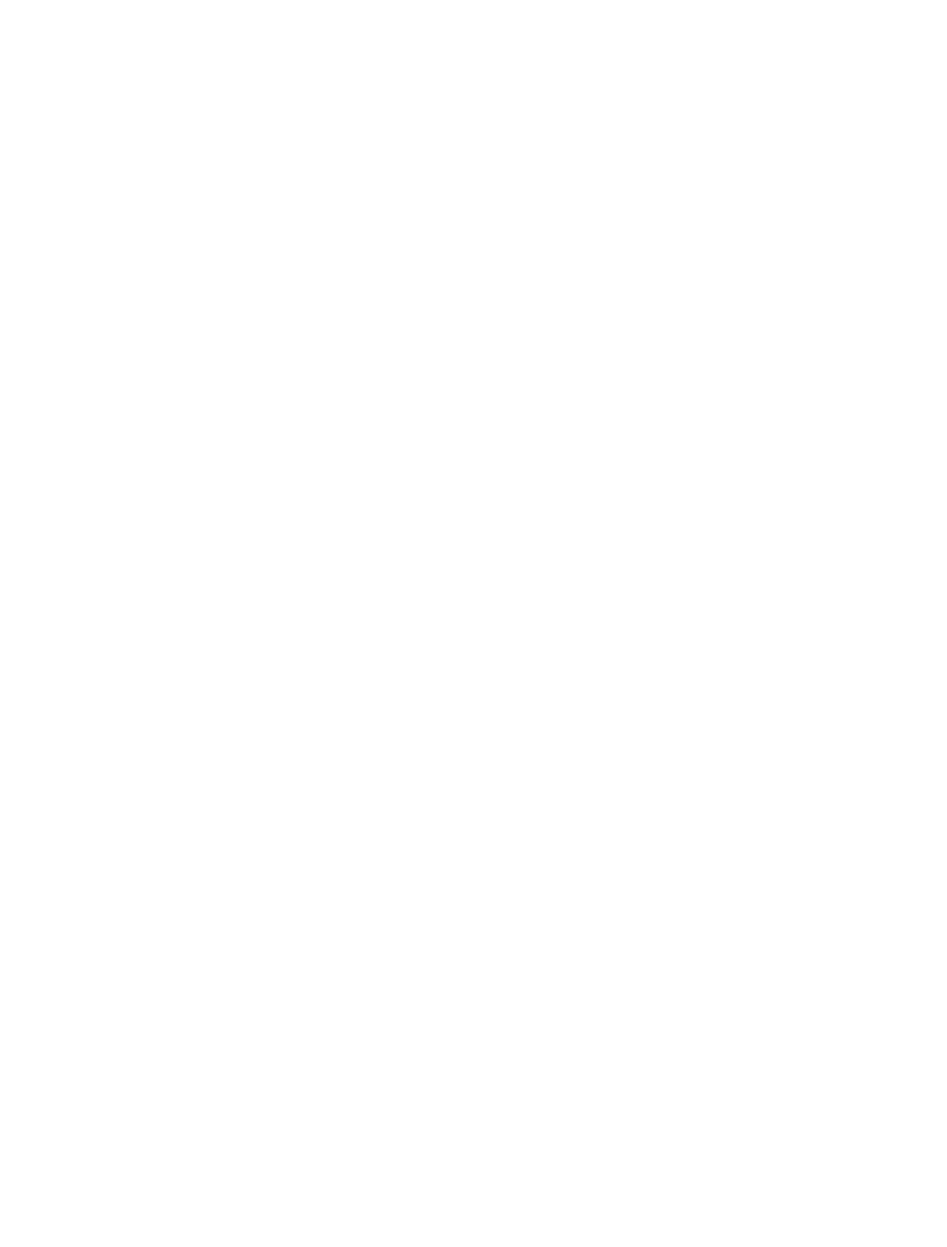
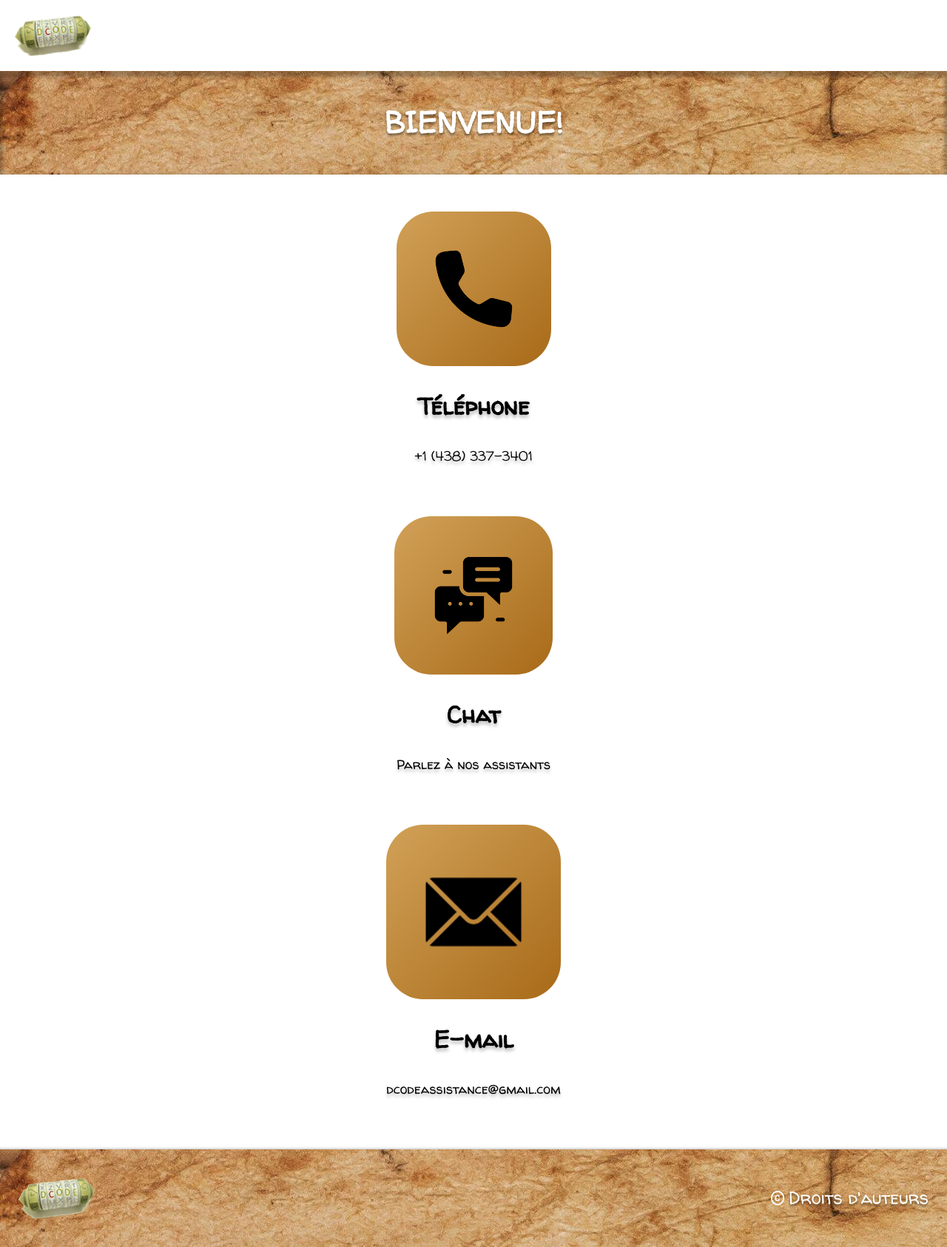
Before and after one commit to ItzLullyx/Luca_Web2final_582-211, a plain HTML site: page index.html in a window 1280 px wide. Shown: the whole page at 74% size. Before the commit the page ends 800 px from the top, so only its background shows below. Drawn offline with Linux system fonts and the light colour scheme.

Commit message:
Finir le HTML et le CSS de la page Contact

```diff
--- a/css/main.css
+++ b/css/main.css
@@ -1,4 +1,6 @@
+/*---------------------------*/
 /*----- Styles Généraux -----*/
+/*---------------------------*/
 
 :root {
     --beige: #d1a158;
@@ -20,6 +22,8 @@ html {
 
 body {
     margin: 0px;
+    display: flex;
+    flex-direction: column;
 }
 
 /*-------------------*/
@@ -37,8 +41,8 @@ body {
 }
 
 .nomsite {
-    margin-left: 20px;
-    margin-right: 20px;
+    display: none;
+    margin: 0px 20px 0px 20px;
     font-size: 28px;
 }
 
@@ -53,11 +57,29 @@ ul {
     display: none;
     list-style-type: none;
     gap: 40px;
+    padding: 0px;
+}
+
+li {
+    align-self: center;
 }
 
 a {
     text-decoration: none;
     color: var(--noir);
+}
+
+.barrerecherche {
+    font-family: var(--walter);
+    border-radius: 6px;
+    border-style: solid;
+    border-width: 1px;
+    padding: 8px;
+    width: 200px;
+    background-image: url(/assets/images/rechercher.png);
+    background-repeat: no-repeat;
+    background-position: right;
+    background-origin: content-box
 }
 
 /*--------------------------*/
@@ -84,8 +106,95 @@ a {
 /*----- Contenu de la page -----*/
 /*------------------------------*/
 
+.contenu {
+    display: flex;
+    flex-direction: column;
+    gap: 50px;
+    justify-content: center;
+    align-items: center;
+    margin-top: 50px;
+    margin-bottom: 50px;
+}
 
+.contenu div div {
+    background-image: linear-gradient(to bottom right, var(--beige), var(--beige-fonce));
+    color: var(--blanc);
+    display: flex;
+    flex-direction: column;
+    justify-content: center;
+    border-radius: 50px;
+    padding: 50px;
+}
+
+.contenu div h3 {
+    font-size: 32px;
+    text-shadow: 0px 4px 4px rgba(0, 0, 0, 0.25);
+    text-align: center;
+}
+
+.contenu div p {
+    font-size: 18px;
+    text-shadow: 0px 4px 4px rgba(0, 0, 0, 0.25);
+    text-align: center;
+}
 
 /*------------------------*/
 /*----- Pied de page -----*/
 /*------------------------*/
+
+footer {
+    background-image: url(/assets/images/arriereplan_bande.png);
+    display: flex;
+    justify-content: space-between;
+    align-items: center;
+    box-shadow: 0px 4px 4px 4px rgba(0, 0, 0, 0.40);
+    padding: 25px;
+}
+
+.copyright {
+    display: flex;
+    gap: 5px;
+    color: white;
+    font-size: 24px;
+    text-shadow: 0px 3px 3px rgba(0, 0, 0, 0.40);
+}
+
+.logofooter {
+    width: 103px;
+    height: 56px;
+}
+
+/*---------------------------------*/
+/*----- Conditions ordinateur -----*/
+/*---------------------------------*/
+
+@media screen and (min-width: 1325px) {
+    body {
+        overflow: hidden;
+    }
+
+    .nomsite {
+        display: block;
+    }
+
+    ul {
+        display: flex;
+    }
+
+    .contenu {
+        flex-direction: row;
+        justify-content: space-around;
+    }
+
+    .contenu div div {
+        padding-left: 115px;
+        padding-right: 115px;
+    }
+
+    footer {
+        position: absolute;
+        bottom: 0px;
+        left: 0px;
+        right: 0px;
+    }
+}
--- a/index.html
+++ b/index.html
@@ -5,9 +5,68 @@
     <meta name="viewport" content="width=device-width, initial-scale=1.0">
     <meta name="meta" name="robots" content="noindex, nofollow">
     <link rel="stylesheet" href="./css/main.css">
-    <title>dCode</title>
+    <title>dCode.fr</title>
 </head>
 <body>
+    <header>
+        <nav>
+            <div class="logonomsite">
+                <img class="logo" src="./assets/images/dCode.png" alt="dCode">
+                <h2 class="nomsite">dCode.fr</h2>
+            </div>
 
+            <ul>
+                <li><a href="">MENU</a></li>
+                <li><a href="">LIENS</a></li>
+                <li><a href="">PAGES SIMILAIRES</a></li>
+                <li><a href="">FAIRE UN DON</a></li>
+                <li><a href="">FORUM/AIDE</a></li>
+                <li><a href="">CONTACTS</a></li>
+                <input class="barrerecherche" type="text" placeholder="RECHERCHER">
+            </ul>
+        </nav>
+    </header>
+
+    <section class="bandetitre">
+        <h1 class="titrepage">BIENVENUE!</h1>
+    </section>
+
+    <section class="contenu">
+        <div>
+            <div>
+                <img src="/assets/images/phone.png" alt="Téléphone">
+            </div>
+
+            <h3>Téléphone</h3>
+            <p>+1 (438) 337-3401</p>
+        </div>
+
+        <div>
+            <div>
+                <img src="/assets/images/chat.png" alt="Chat">
+            </div>
+
+            <h3>Chat</h3>
+            <p>Parlez à nos assistants</p>
+        </div>
+
+        <div>
+            <div>
+                <img src="/assets/images/email.png" alt="Email">
+            </div>
+
+            <h3>E-mail</h3>
+            <p>dcodeassistance@gmail.com</p>
+        </div>
+    </section>
+
+    <footer>
+        <img class="logofooter" src="/assets/images/dCode.png" alt="dCode">
+
+        <div class="copyright">
+            <img src="/assets/images/copyright.svg" alt="">
+            <p>Droits d'auteurs</p>
+        </div>
+    </footer>
 </body>
 </html>
```
Also changed, not shown: contact.html (+33 -2 lines), assets/images/copyright.svg (added), assets/images/rechercher.png (added).
